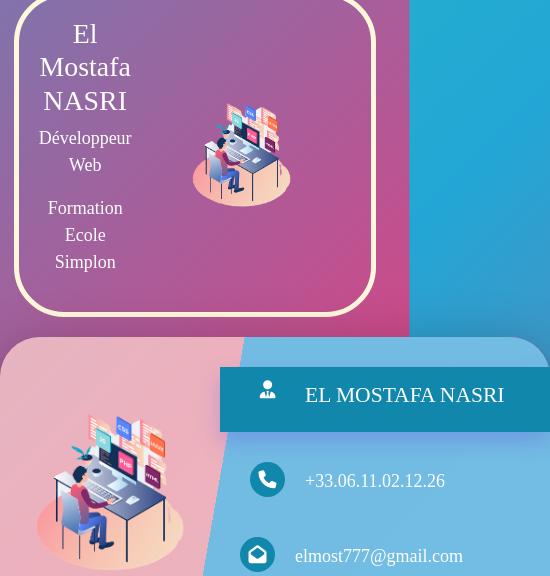
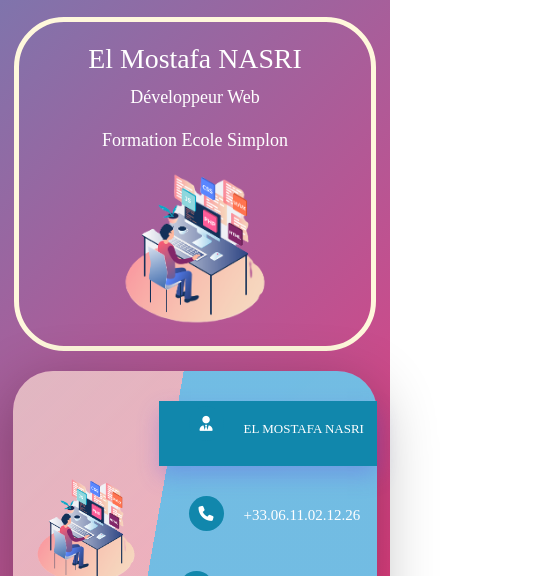
Before and after one commit to ElMost/fichier_simplon, a plain HTML site: page carte_de_visite/carte_de_visite.html in a window 390 px wide. Shown: the part 108-684 px from the top of the page, 550 px wide, since content can reach past the window. Drawn offline with nearby package versions, Linux system fonts and the light colour scheme; a web font is replaced by a local one.

Commit message:
media queries carte de visite

```diff
--- a/carte_de_visite/carte_de_visite.css
+++ b/carte_de_visite/carte_de_visite.css
@@ -369,3 +369,30 @@ h5 {
 .footer-distributed p.footer-links a:hover {
     text-decoration: underline;
 }
+
+@media (max-width: 892px) {
+    .contain_elements {
+        flex-direction: column;
+    }
+}
+
+@media (max-width: 576px) {
+    .img-presentation {
+        display: none;
+    }
+
+    .avatar{
+        width: 20%;
+    }
+
+    .carte-conteneur{
+        width: 370px;
+        font-size: 15px;
+        padding: 0px 3px;
+    }
+
+    .carte-conteneur h4{
+        font-size: small;
+    }
+
+}
```
